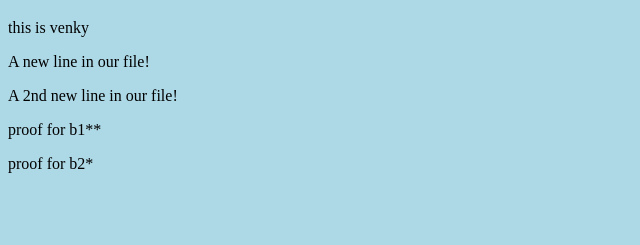
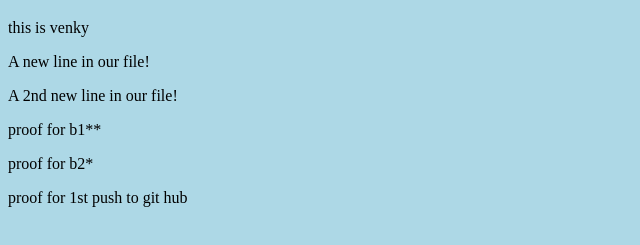
Before and after one commit to pvs444/learninggit, a plain HTML site: page index.html in a window 1280 px wide. Shown: the part 61-306 px from the top of the page, without its empty margins (0-640 px from the left). Drawn offline with Linux system fonts and the light colour scheme.

Commit message:
added proof to check 1st push to git hub

```diff
--- a/index.html
+++ b/index.html
@@ -11,5 +11,6 @@
 <p>A 2nd new line in our file!</p>
 <p>proof for b1**</p>
 <p>proof for b2*</p>
+<p>proof for 1st push to git hub<p>
 </body>
 </html>
```
